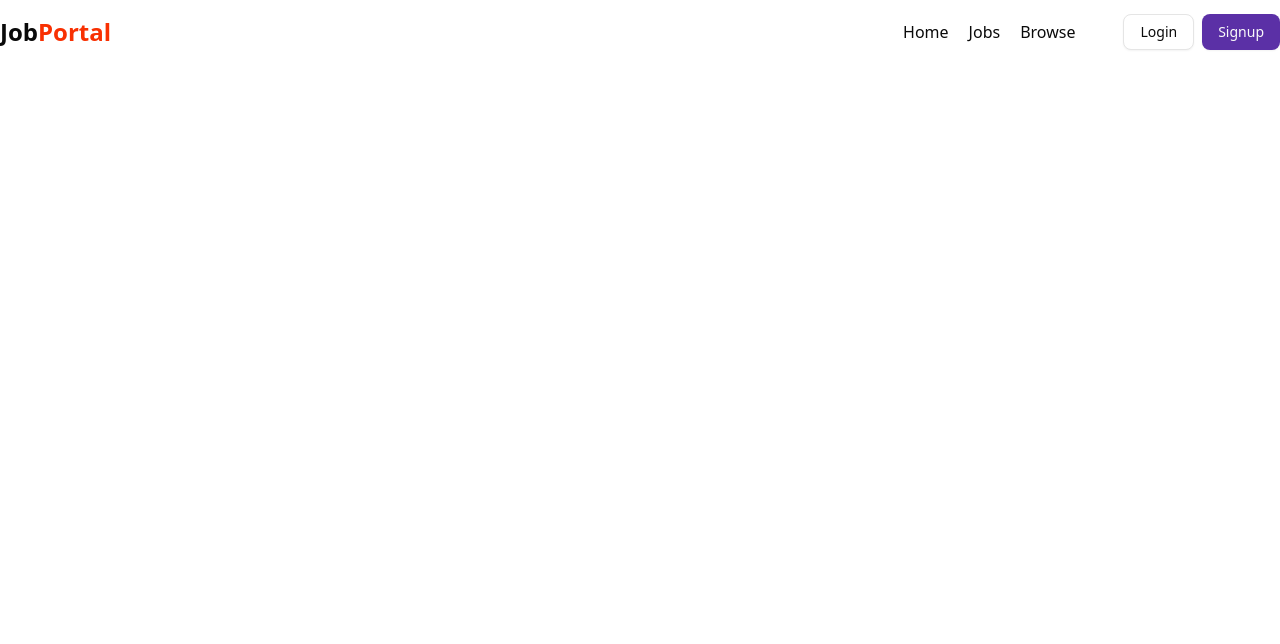
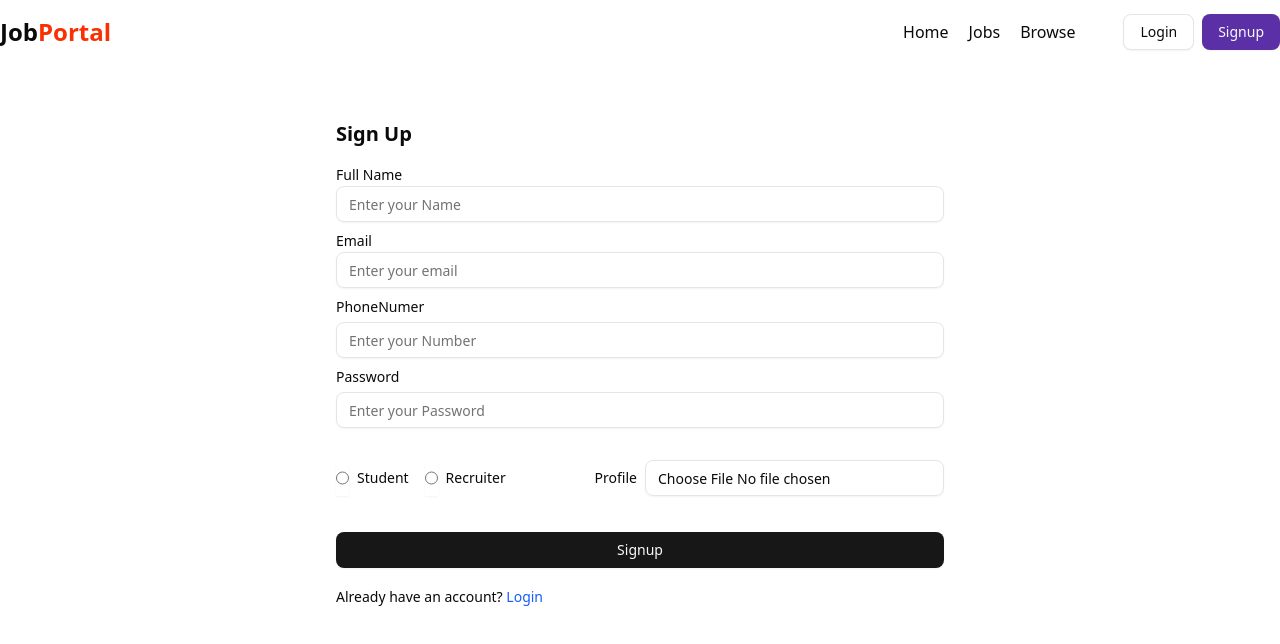
Before and after one commit to IamProgrammer24/Job_portal, a React (Vite) app in the folder frontend/: page /signup in a window 1280 px wide. Shown: the top 644 px of the page. Built offline with nearby package versions, Linux system fonts and the light colour scheme.

Commit message:
signup ui complete

```diff
--- a/frontend/package.json
+++ b/frontend/package.json
@@ -11,7 +11,9 @@
   },
   "dependencies": {
     "@radix-ui/react-avatar": "^1.1.9",
+    "@radix-ui/react-label": "^2.1.6",
     "@radix-ui/react-popover": "^1.1.13",
+    "@radix-ui/react-radio-group": "^1.3.6",
     "@radix-ui/react-slot": "^1.2.2",
     "@tailwindcss/vite": "^4.1.6",
     "class-variance-authority": "^0.7.1",
--- a/frontend/src/App.jsx
+++ b/frontend/src/App.jsx
@@ -1,10 +1,92 @@
-import { Button } from "@/components/ui/button";
-import Navbar from "./components/ui/shared/Navbar";
+import { createBrowserRouter, RouterProvider } from "react-router-dom";
+import Login from "./components/auth/Login";
+import Signup from "./components/auth/Signup";
+import Home from "./components/Home";
+
+const appRouter = createBrowserRouter([
+  {
+    path: "/",
+    element: <Home />,
+  },
+  {
+    path: "/login",
+    element: <Login />,
+  },
+  {
+    path: "/signup",
+    element: <Signup />,
+  },
+  // {
+  //   path: "/jobs",
+  //   element: <Jobs />,
+  // },
+  // {
+  //   path: "/description/:id",
+  //   element: <JobDescription />,
+  // },
+  // {
+  //   path: "/browse",
+  //   element: <Browse />,
+  // },
+  // {
+  //   path: "/profile",
+  //   element: <Profile />,
+  // },
+  // // admin ke liye yha se start hoga
+  // {
+  //   path: "/admin/companies",
+  //   element: (
+  //     <ProtectedRoute>
+  //       <Companies />
+  //     </ProtectedRoute>
+  //   ),
+  // },
+  // {
+  //   path: "/admin/companies/create",
+  //   element: (
+  //     <ProtectedRoute>
+  //       <CompanyCreate />
+  //     </ProtectedRoute>
+  //   ),
+  // },
+  // {
+  //   path: "/admin/companies/:id",
+  //   element: (
+  //     <ProtectedRoute>
+  //       <CompanySetup />
+  //     </ProtectedRoute>
+  //   ),
+  // },
+  // {
+  //   path: "/admin/jobs",
+  //   element: (
+  //     <ProtectedRoute>
+  //       <AdminJobs />
+  //     </ProtectedRoute>
+  //   ),
+  // },
+  // {
+  //   path: "/admin/jobs/create",
+  //   element: (
+  //     <ProtectedRoute>
+  //       <PostJob />
+  //     </ProtectedRoute>
+  //   ),
+  // },
+  // {
+  //   path: "/admin/jobs/:id/applicants",
+  //   element: (
+  //     <ProtectedRoute>
+  //       <Applicants />
+  //     </ProtectedRoute>
+  //   ),
+  // },
+]);
 
 function App() {
   return (
     <>
-      <Navbar />
+      <RouterProvider router={appRouter} />
     </>
   );
 }
--- /dev/null
+++ b/frontend/src/components/Home.jsx
@@ -0,0 +1,12 @@
+import React from "react";
+import Navbar from "./ui/shared/Navbar";
+
+const Home = () => {
+  return (
+    <div>
+      <Navbar />
+    </div>
+  );
+};
+
+export default Home;
--- /dev/null
+++ b/frontend/src/components/auth/Login.jsx
@@ -0,0 +1,7 @@
+import React from "react";
+
+const Login = () => {
+  return <div>Login page</div>;
+};
+
+export default Login;
--- /dev/null
+++ b/frontend/src/components/auth/Signup.jsx
@@ -0,0 +1,77 @@
+import React from "react";
+import Navbar from "../ui/shared/Navbar";
+import { Input } from "@/components/ui/input";
+import { Label } from "@/components/ui/label";
+import { Button } from "@/components/ui/Button";
+import { RadioGroup, RadioGroupItem } from "@/components/ui/radio-group";
+import { Link, useNavigate } from "react-router-dom";
+
+const Signup = () => {
+  return (
+    <div>
+      <Navbar />
+      <div className="flex items-center justify-center max-w7xl mx-auto ">
+        <form action="" className="w-1/2 border-gray-200 rounded-md p-4 my-10">
+          <h1 className="font-bold text-xl mb-5">Sign Up</h1>
+          <div className="my-3">
+            <Label className="my-1">Full Name</Label>
+            <Input type="text" placeholder="Enter your Name"></Input>
+          </div>
+          <div className="my-3">
+            <Label className="my-1">Email</Label>
+            <Input type="email" placeholder="Enter your email"></Input>
+          </div>
+          <div className="my-3">
+            <Label className="my-2">PhoneNumer</Label>
+            <Input type="text" placeholder="Enter your Number"></Input>
+          </div>
+          <div className="my-3">
+            <Label className="my-2">Password</Label>
+            <Input type="password" placeholder="Enter your Password"></Input>
+          </div>
+          <div className="flex items-center justify-between">
+            <RadioGroup className="flex items-center gap-4 my-5">
+              <div className="flex items-center space-x-2">
+                <Input
+                  type="radio"
+                  name="role"
+                  value="student"
+                  classname="cursor-pointer"
+                ></Input>
+                <Label htmlFor="r1">Student</Label>
+              </div>
+              <div className="flex items-center space-x-2">
+                <Input
+                  type="radio"
+                  name="role"
+                  value="recruiter"
+                  classname="cursor-pointer"
+                ></Input>
+                <Label htmlFor="r2">Recruiter</Label>
+              </div>
+            </RadioGroup>
+            <div className="flex items-center gap-2">
+              <Label>Profile</Label>
+              <Input
+                accept="image/*"
+                type="file"
+                className="cursor-pointer"
+              ></Input>
+            </div>
+          </div>
+          <Button type="submit" className="w-full my-4 ">
+            Signup
+          </Button>
+          <span className="text-sm">
+            Already have an account?{" "}
+            <Link to="/login" className="text-blue-600">
+              Login
+            </Link>
+          </span>
+        </form>
+      </div>
+    </div>
+  );
+};
+
+export default Signup;
--- /dev/null
+++ b/frontend/src/components/ui/input.jsx
@@ -0,0 +1,24 @@
+import * as React from "react"
+
+import { cn } from "@/lib/utils"
+
+function Input({
+  className,
+  type,
+  ...props
+}) {
+  return (
+    <input
+      type={type}
+      data-slot="input"
+      className={cn(
+        "file:text-foreground placeholder:text-muted-foreground selection:bg-primary selection:text-primary-foreground dark:bg-input/30 border-input flex h-9 w-full min-w-0 rounded-md border bg-transparent px-3 py-1 text-base shadow-xs transition-[color,box-shadow] outline-none file:inline-flex file:h-7 file:border-0 file:bg-transparent file:text-sm file:font-medium disabled:pointer-events-none disabled:cursor-not-allowed disabled:opacity-50 md:text-sm",
+        "focus-visible:border-ring focus-visible:ring-ring/50 focus-visible:ring-[3px]",
+        "aria-invalid:ring-destructive/20 dark:aria-invalid:ring-destructive/40 aria-invalid:border-destructive",
+        className
+      )}
+      {...props} />
+  );
+}
+
+export { Input }
--- /dev/null
+++ b/frontend/src/components/ui/label.jsx
@@ -0,0 +1,21 @@
+import * as React from "react"
+import * as LabelPrimitive from "@radix-ui/react-label"
+
+import { cn } from "@/lib/utils"
+
+function Label({
+  className,
+  ...props
+}) {
+  return (
+    <LabelPrimitive.Root
+      data-slot="label"
+      className={cn(
+        "flex items-center gap-2 text-sm leading-none font-medium select-none group-data-[disabled=true]:pointer-events-none group-data-[disabled=true]:opacity-50 peer-disabled:cursor-not-allowed peer-disabled:opacity-50",
+        className
+      )}
+      {...props} />
+  );
+}
+
+export { Label }
--- /dev/null
+++ b/frontend/src/components/ui/radio-group.jsx
@@ -0,0 +1,41 @@
+import * as React from "react"
+import * as RadioGroupPrimitive from "@radix-ui/react-radio-group"
+import { CircleIcon } from "lucide-react"
+
+import { cn } from "@/lib/utils"
+
+function RadioGroup({
+  className,
+  ...props
+}) {
+  return (
+    <RadioGroupPrimitive.Root
+      data-slot="radio-group"
+      className={cn("grid gap-3", className)}
+      {...props} />
+  );
+}
+
+function RadioGroupItem({
+  className,
+  ...props
+}) {
+  return (
+    <RadioGroupPrimitive.Item
+      data-slot="radio-group-item"
+      className={cn(
+        "border-input text-primary focus-visible:border-ring focus-visible:ring-ring/50 aria-invalid:ring-destructive/20 dark:aria-invalid:ring-destructive/40 aria-invalid:border-destructive dark:bg-input/30 aspect-square size-4 shrink-0 rounded-full border shadow-xs transition-[color,box-shadow] outline-none focus-visible:ring-[3px] disabled:cursor-not-allowed disabled:opacity-50",
+        className
+      )}
+      {...props}>
+      <RadioGroupPrimitive.Indicator
+        data-slot="radio-group-indicator"
+        className="relative flex items-center justify-center">
+        <CircleIcon
+          className="fill-primary absolute top-1/2 left-1/2 size-2 -translate-x-1/2 -translate-y-1/2" />
+      </RadioGroupPrimitive.Indicator>
+    </RadioGroupPrimitive.Item>
+  );
+}
+
+export { RadioGroup, RadioGroupItem }
--- a/frontend/src/components/ui/shared/Navbar.jsx
+++ b/frontend/src/components/ui/shared/Navbar.jsx
@@ -27,10 +27,14 @@
           </ul>
           {!user ? (
             <div className="flex items-center gap-2">
-              <Button variant="outline">Login</Button>
-              <Button className="bg-[#6A38C2] hover: bg-[#5b30a6]">
-                Signup
-              </Button>
+              <Link to="/login">
+                <Button variant="outline">Login</Button>
+              </Link>
+              <Link to="/signup">
+                <Button className="bg-[#6A38C2] hover: bg-[#5b30a6]">
+                  Signup
+                </Button>
+              </Link>
             </div>
           ) : (
             <Popover>
```
Also changed, not shown: 1 other file (tests, documents, lock files or other folders).
